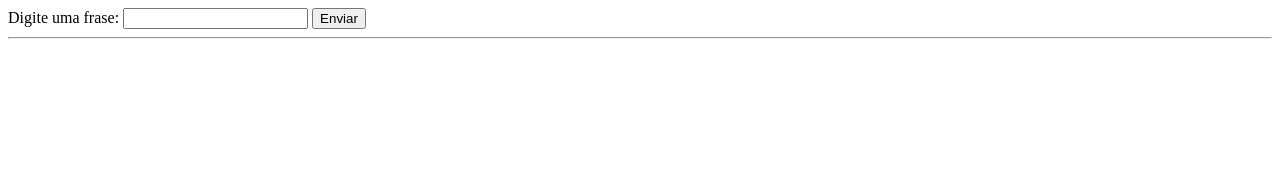
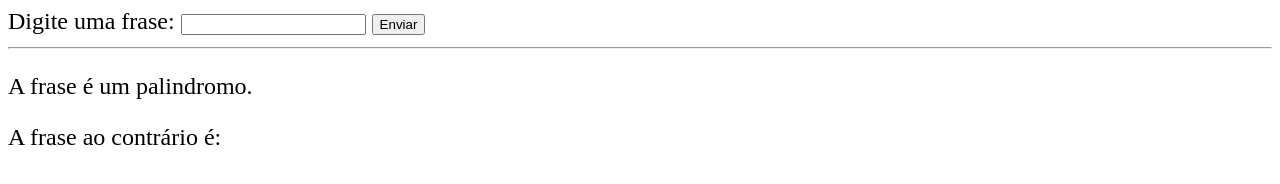
Before and after one commit to kevinLinsC/10_exerc-cios_divertidos, a plain HTML site: page Exercício 8/index.html in a window 1280 px wide. Both pictures are taken after a click on the button "Enviar". Drawn offline with Linux system fonts and the light colour scheme.

Commit message:
Exercicio 8-10

```diff
--- a/Exercício 10/style.css
+++ b/Exercício 10/style.css
@@ -1,3 +1,3 @@
-#boas-vindas{
-    font-size: 5em;
+body{
+    font-size: 1.5em                                        ;
 }
--- a/Exercício 8/index.html
+++ b/Exercício 8/index.html
@@ -10,6 +10,7 @@
     <label for="">Digite uma frase: <input type="text" id="frase"></label>
     <button type="submit" id="submit">Enviar</button>
     <hr>
+    <p id="palindromo"></p>
     <p id="frase-reversed"></p>
     <script src="index.js"></script>
 </body>
--- a/Exercício 8/index.js
+++ b/Exercício 8/index.js
@@ -1,8 +1,28 @@
-const frase = document.getElementById("frase");
-const submit = document.getElementById("submit");
-const frase_reversed = document.getElementById("frase-reversed");
+const frase_id = document.getElementById("frase");
+const submit_id = document.getElementById("submit");
+const palindromo_id = document.getElementById("palindromo");
+const frase_reversed_id = document.getElementById("frase-reversed");
 
 submit.onclick = function(){
-    let phrase = frase.ariaValueMax;
-    let frase_contrario = phrase.to
+    let frase = frase_id.value;
+    let frase_invertida = invertPhrase(frase);
+
+    if(palindromo(frase, frase_invertida)){
+        palindromo_id.textContent = `A frase é um palindromo.`;
+    }
+    else{
+        palindromo_id.textContent = `A frase não é um palindromo.`;
+    }
+
+    frase_reversed_id.textContent = `A frase ao contrário é: ${frase_invertida}`;
 }
+
+function invertPhrase(frase){
+    let frase_invertida = frase.replace(/\s+/g, '').toLowerCase();
+    frase_invertida = frase_invertida.split('').reverse().join('');
+    return frase_invertida;
+}
+
+function palindromo(frase, frase_invertida){
+    return frase === frase_invertida;
+}
--- a/Exercício 8/style.css
+++ b/Exercício 8/style.css
@@ -1,3 +1,3 @@
-#boas-vindas{
-    font-size: 5em;
+body{
+    font-size: 1.5em;
 }
--- a/Exercício 9/style.css
+++ b/Exercício 9/style.css
@@ -1,3 +1,3 @@
-#boas-vindas{
-    font-size: 5em;
+body{
+    font-size: 1.5em;
 }
```
Also changed, not shown: Exercício 10/index.html (+4 -1 lines), Exercício 10/index.js (+17 -3 lines), Exercício 9/index.html (+4 -1 lines), Exercício 9/index.js (+12 -3 lines).
